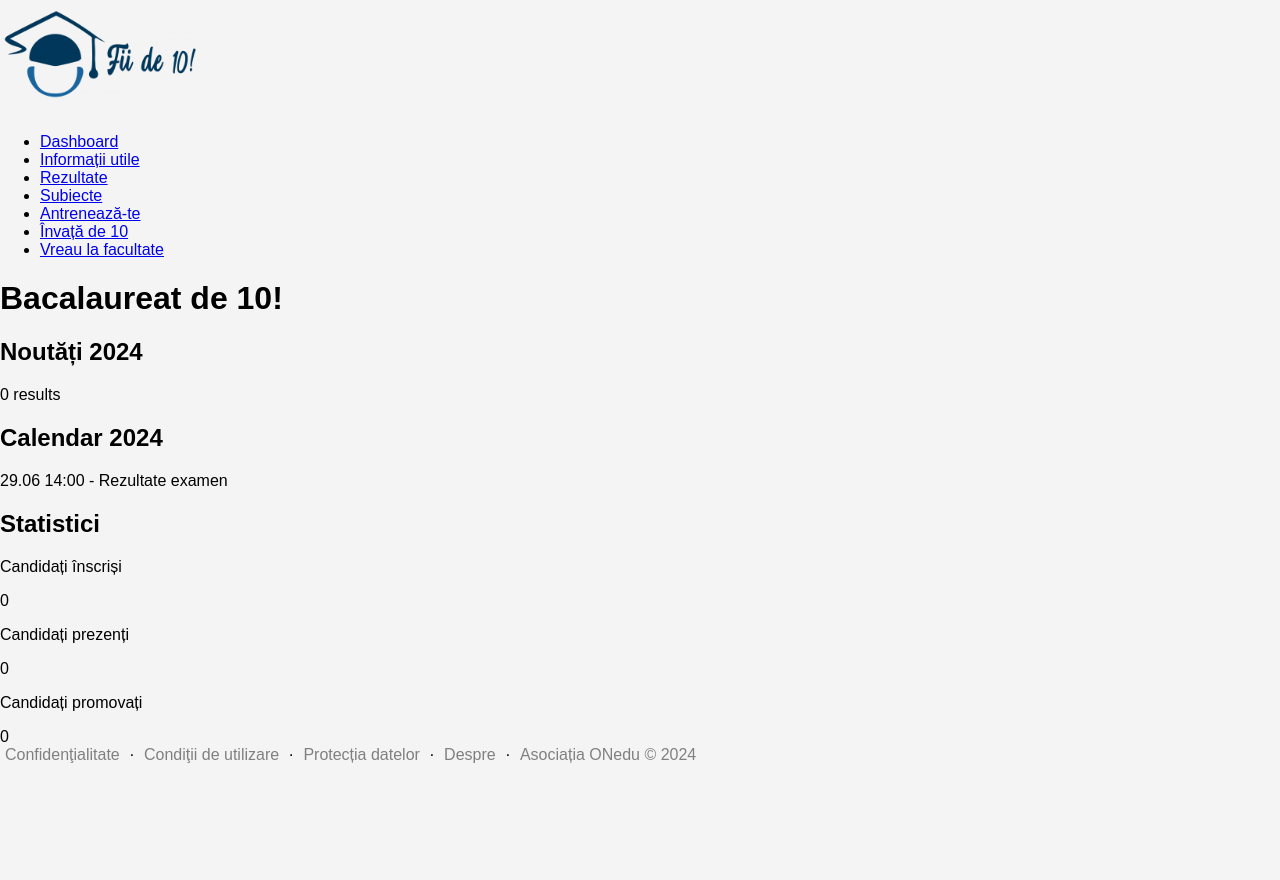
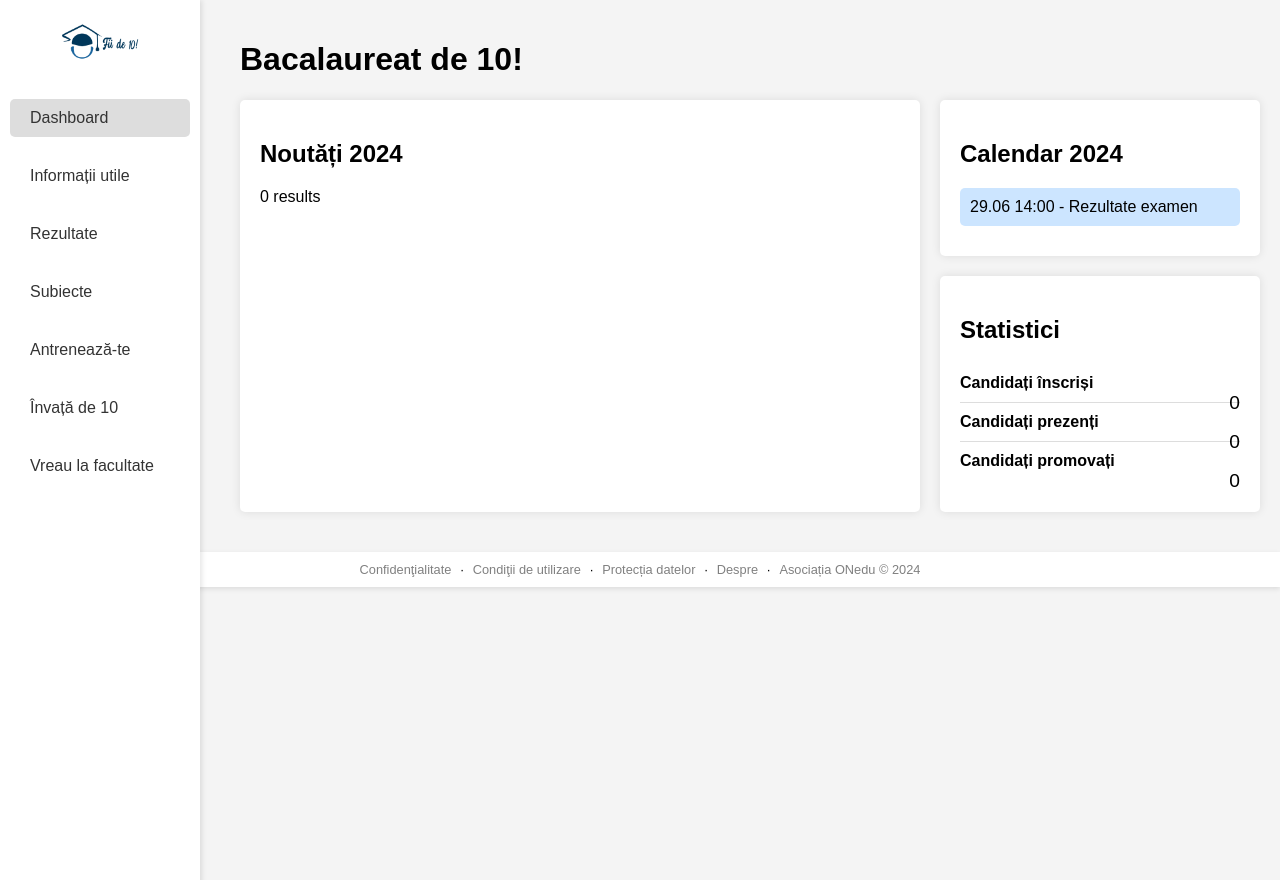
Before and after one commit to ONeduRomania/bac-fiide10, a PHP site: page / in a window 1280 px wide. Run offline with PHP 8.4, Linux system fonts and the light colour scheme; data that the repository does not hold is empty.

Commit message:
correct mistake

```diff
--- a/css/style.css
+++ b/css/style.css
@@ -83,8 +14,44 @@
     background-color: #fff;
     padding-top: 20px;
     box-shadow: 2px 0 5px rgba(0, 0, 0, 0.1);
-        transition: left 0.3s ease;
-        z-index: 999;
+}
+
+.sidebar .logo {
+    text-align: center;
+    margin-bottom: 20px;
+}
+
+.sidebar .logo img {
+    width: 80px; /* dimensiunea mai mică a siglei */
+}
+
+.sidebar ul {
+    list-style-type: none;
+    padding: 0;
+}
+
+.sidebar ul li {
+    padding: 10px;
+    text-align: left;
+}
+
+.sidebar ul li a {
+    text-decoration: none;
+    color: #333;
+    display: flex;
+    align-items: center;
+    padding: 10px;
+    border-radius: 5px;
+}
+
+.sidebar ul li a:hover,
+.sidebar ul li a.active {
+    background-color: #ddd;
+    color: #333;
+}
+
+.sidebar ul li a i {
+    margin-right: 10px;
 }
 
 .main-content {
@@ -111,16 +78,64 @@
     flex-direction: column;
     gap: 20px;
 }
+
+.calendar,
+.statistics {
+    background-color: white;
+    padding: 20px;
+    border-radius: 5px;
+    box-shadow: 0 0 10px rgba(0, 0, 0, 0.1);
 }
 
-.footer {
+.news-title {
+    font-size: 1.5em;
+    margin-bottom: 10px;
+}
+
+.news-date {
+    color: gray;
+}
+
+.calendar-event {
+    padding: 10px;
+    margin: 10px 0;
+    background-color: #f4f4f4;
+    border-radius: 5px;
+}
+
+.calendar-event[data-date='today'] {
+    background-color: #cce5ff;
+}
+
+.statistics .statistic-item {
+    padding: 10px 0;
+    border-bottom: 1px solid #ddd;
+}
+
+.statistics .statistic-item:last-child {
+    border-bottom: none;
+}
+
+.statistics .statistic-item p {
+    margin: 0;
+    font-weight: bold;
+}
+
+.statistics .statistic-item span {
+    float: right;
+    font-size: 1.2em;
+}
+
+footer {
     text-align: center;
     padding: 10px 0;
     background-color: #fff;
-    box-shadow: 0 -2px 5px rgba(0,0,0,0.1);
-    margin-top: 20px;
+    box-shadow: 0 2px 5px rgba(0, 0, 0, 0.1);
+    /* Elimină proprietățile 'position', 'bottom', 'left', 'width' pentru a nu mai fi fixat */
     font-size: 0.8em;
+    margin-top: 20px; /* Adaugă spațiu între conținut și footer */
 }
+
 
 .footer-links a {
     color: gray;
--- a/index.php
+++ b/index.php
@@ -15,19 +15,10 @@
     <link rel="icon" href="images/favicon.png" type="image/x-icon">
     <link rel="stylesheet" href="css/style.css">
     <script src="js/script.js" defer></script>
+    <meta name="viewport" content="width=device-width, initial-scale=1.0">
+
 </head>
 <body>
-
-<div class="mobile-header">
-    <div class="hamburger-container">
-        <button class="hamburger" type="button" aria-label="Toggle Navigation">
-            <span class="hamburger-box">
-                <span class="hamburger-inner"></span>
-            </span>
-        </button>
-        <span class="title">Bacalaureat de 10!</span>
-    </div>
-</div>
 
 <?php include 'includes/sidebar.php'; ?>
 
@@ -52,6 +43,7 @@
                         echo '</div>';
                         echo '</div>';
                         echo '</div>';
+
                     }
                 } else {
                     echo '0 results';
```
Also changed, not shown: other parts of css/style.css (+127 -69 lines). Lines whose indentation alone changed are shown as unchanged.
